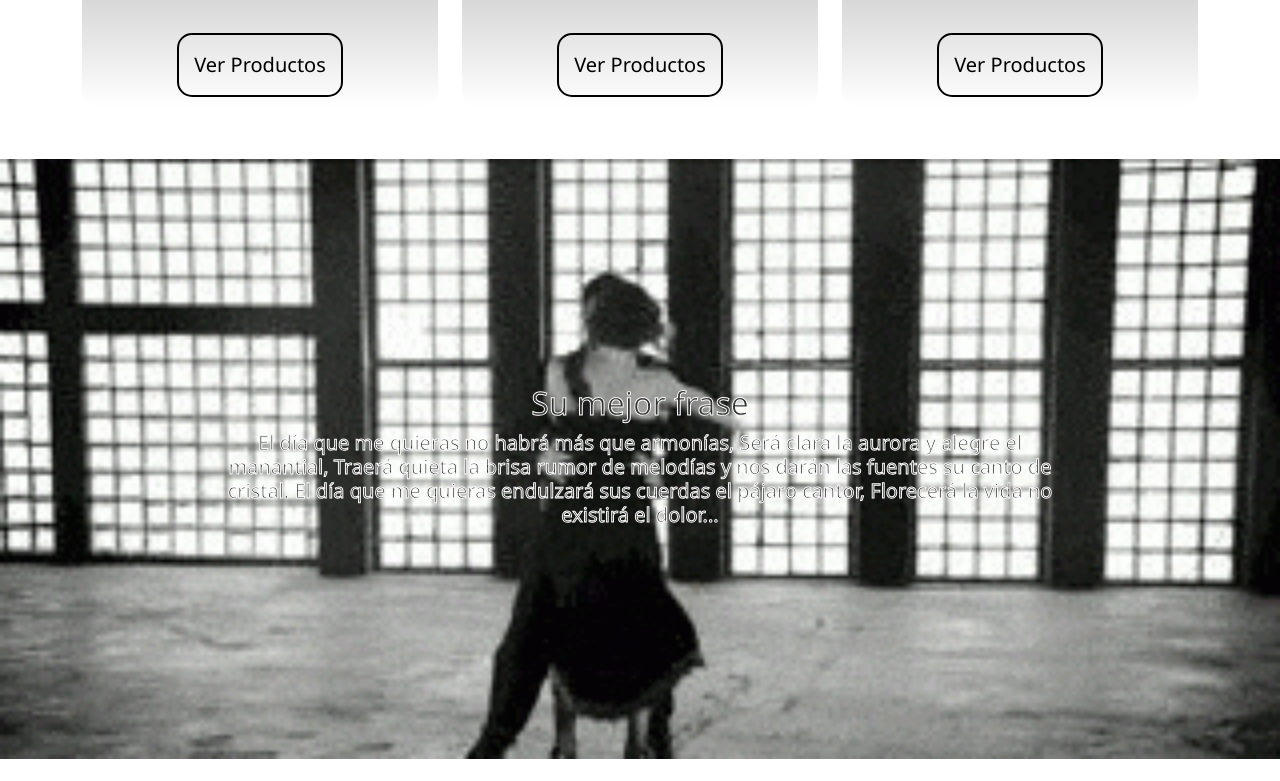
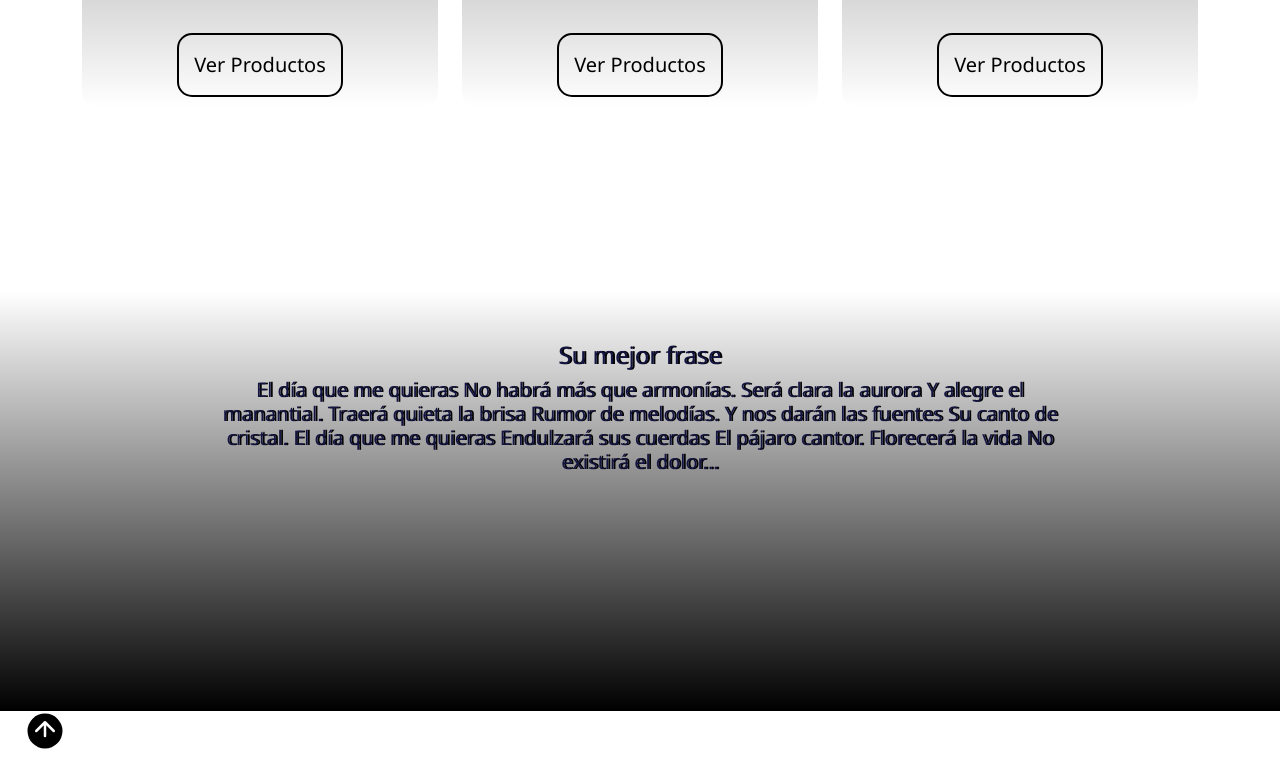
Before and after one commit to Nikovaz/PF.GalarzaVazquez, a website: page index.html in a window 1280 px wide. Shown: the part 1399-2180 px from the top of the page. Drawn offline with nearby package versions, Linux system fonts and the light colour scheme.

Commit message:
no anda el gid

```diff
--- a/SCSS/components/_about.scss
+++ b/SCSS/components/_about.scss
@@ -1,18 +1,25 @@
-.about {
+.semifoo{
   height: 600px;
-    background: url('/Imagenes/gitTango.gif');
-    background-size: cover;
   padding: 20px;
   display: flex;
   align-items: center;
   justify-content: center;
-    color: $secondary-color;
+  color: rgb(19, 20, 65);
+  background: linear-gradient(to top, $color-texto, rgba(207, 196, 196, 0) 70%);
+  // El degradado se extiende desde abajo hacia arriba
 
   div {
       width: 70%;
       text-align: center;
-      /* Agrega el borde blanco al texto */
-      -webkit-text-stroke: 1px white;
 
+      text-shadow: 2px 0 rgb(3, 3, 3);
+
+      h2 {
+          font-size: 24px;
+      }
+
+      h6 {
+          font-size: 16px;
       }
   }
+}
--- a/index.html
+++ b/index.html
@@ -161,19 +161,24 @@
 
     </section>
 
-    <section class="about my-5">
+    <section class="semifoo">
       <div>
         <h2>Su mejor frase</h2>
-        <h5>El día que me quieras no habrá más que armonías,
-          Será clara la aurora y alegre el manantial,
-          Traerá quieta la brisa rumor de melodías
-          y nos darán las fuentes su canto de cristal.
-          El día que me quieras endulzará sus cuerdas
-          el pájaro cantor,
-          Florecerá la vida no existirá el dolor...</h5>
+        <h5>El día que me quieras
+          No habrá más que armonías.
+          Será clara la aurora
+          Y alegre el manantial.
+          Traerá quieta la brisa
+          Rumor de melodías.
+          Y nos darán las fuentes
+          Su canto de cristal.
+          El día que me quieras
+          Endulzará sus cuerdas
+          El pájaro cantor.
+          Florecerá la vida
+          No existirá el dolor...</h5>
       </div>
     </section>
-
   </main>
 
 
```
Also changed, not shown: discografia.html (+14 -8 lines), merchan.html (+14 -8 lines), CSS/discografia.css, CSS/merchan.css, CSS/style.css, 3 other files. Lines whose indentation alone changed are shown as unchanged.
